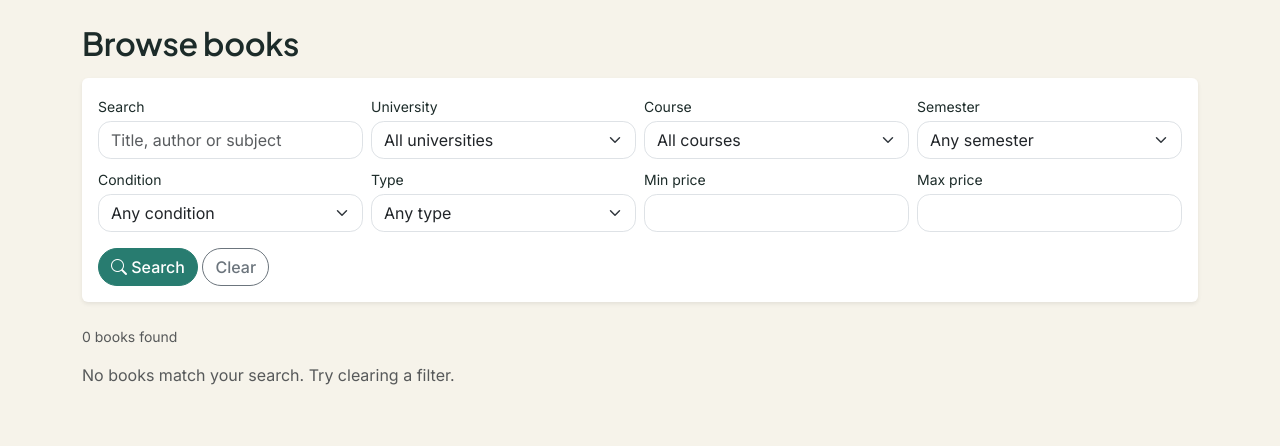
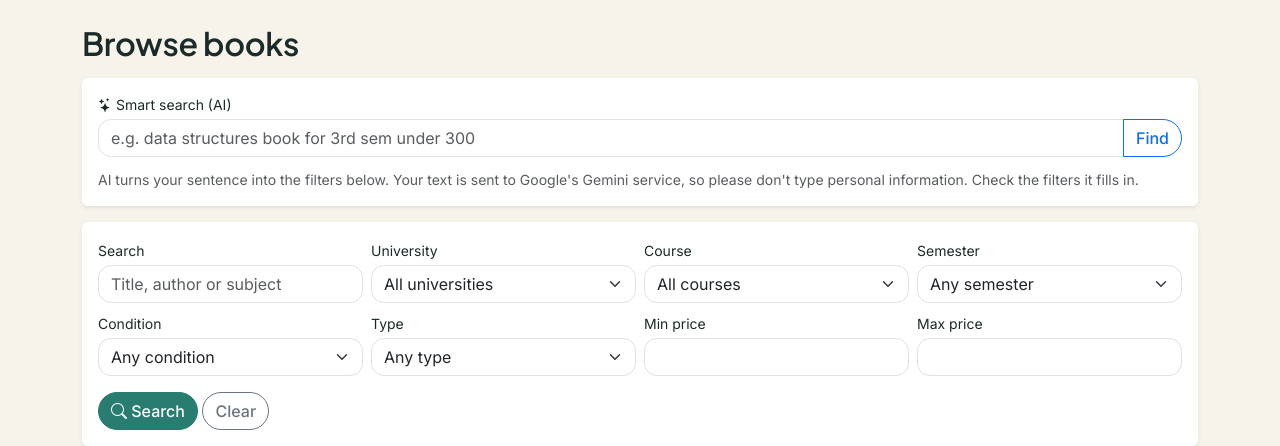
Before and after one commit to merinks2004/grandhashare, a Django app: page /books/ in a window 1280 px wide. Shown: the part 57-503 px from the top of the page. Run offline with Django 5.2, Linux system fonts and the light colour scheme; the visitor is signed in with stand-in values (Sample User, id 1); data that the repository does not hold is empty; parts of the project's set-up code (start-up, migrations or seed data) failed here and were passed over.

Commit message:
Add AI smart search box to Browse page

```diff
--- a/templates/listings/listing_list.html
+++ b/templates/listings/listing_list.html
@@ -4,6 +4,29 @@
 
 {% block content %}
 <h2 class="mb-3">Browse books</h2>
+
+{% if user.is_authenticated %}
+<form id="smart-search-form" class="card card-body border-0 shadow-sm mb-3">
+    {% csrf_token %}
+    <label class="form-label small mb-1" for="smart-search-input">
+        <i class="bi bi-stars"></i> Smart search (AI)
+    </label>
+    <div class="input-group">
+        <input type="text" id="smart-search-input" class="form-control" maxlength="200"
+               placeholder="e.g. data structures book for 3rd sem under 300">
+        <button type="submit" id="smart-search-btn" class="btn btn-outline-primary">Find</button>
+    </div>
+    <div id="smart-search-status" class="small mt-2 text-muted" role="status"></div>
+    <div class="form-text">
+        AI turns your sentence into the filters below. Your text is sent to Google's Gemini service,
+        so please don't type personal information. Check the filters it fills in.
+    </div>
+</form>
+{% else %}
+<p class="text-muted small mb-3">
+    <i class="bi bi-stars"></i> Log in to try AI smart search: type a sentence instead of using filters.
+</p>
+{% endif %}
 
 <form method="get" class="card card-body border-0 shadow-sm mb-4">
     <div class="row g-2">
@@ -52,4 +75,63 @@
     </ul>
 </nav>
 {% endif %}
+
+{% if user.is_authenticated %}
+<script>
+(function () {
+    const form = document.getElementById("smart-search-form");
+    const input = document.getElementById("smart-search-input");
+    const btn = document.getElementById("smart-search-btn");
+    const status = document.getElementById("smart-search-status");
+    const csrf = form.querySelector("[name=csrfmiddlewaretoken]").value;
+
+    function setStatus(text, isError) {
+        status.textContent = text;
+        status.className = "small mt-2 " + (isError ? "text-danger" : "text-muted");
+    }
+
+    form.addEventListener("submit", async function (event) {
+        event.preventDefault();
+        const query = input.value.trim();
+        if (!query) {
+            setStatus("Type what you are looking for first.", true);
+            return;
+        }
+
+        btn.disabled = true;
+        setStatus("Understanding your search...", false);
+
+        try {
+            const response = await fetch("/api/ai/search/", {
+                method: "POST",
+                headers: { "Content-Type": "application/json", "X-CSRFToken": csrf },
+                body: JSON.stringify({ query: query }),
+            });
+            const data = await response.json().catch(() => ({}));
+
+            // Only ever go to a Browse address on this site.
+            if (response.ok && typeof data.url === "string" && data.url.startsWith("/books/?")) {
+                setStatus(data.summary || "Searching...", false);
+                window.location.href = data.url;
+                return;
+            }
+            if (response.status === 422 && data.detail) {
+                setStatus(data.detail, true);
+            } else if (response.status === 429) {
+                setStatus("Too many AI searches. Please try again later or use the filters.", true);
+            } else if (response.status === 503) {
+                setStatus("AI search is not available right now. Please use the filters below.", true);
+            } else if (response.status === 401 || response.status === 403) {
+                setStatus("Please log in again to use AI search.", true);
+            } else {
+                setStatus("Could not understand that. Please try other words or use the filters.", true);
+            }
+        } catch (err) {
+            setStatus("Network problem. Please try again.", true);
+        }
+        btn.disabled = false;
+    });
+})();
+</script>
+{% endif %}
 {% endblock %}
```
